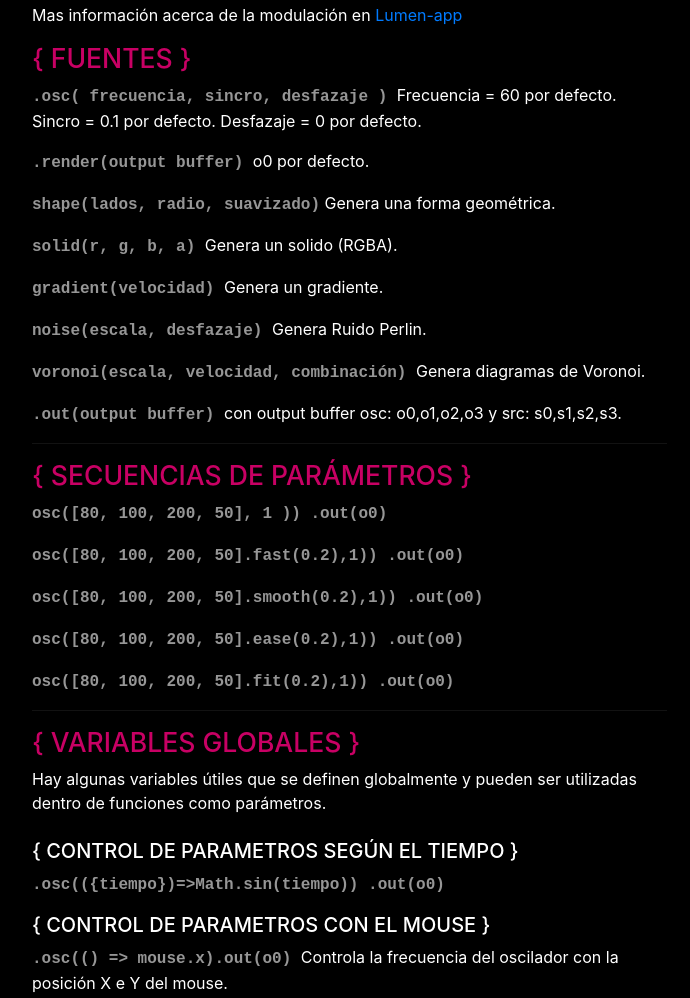
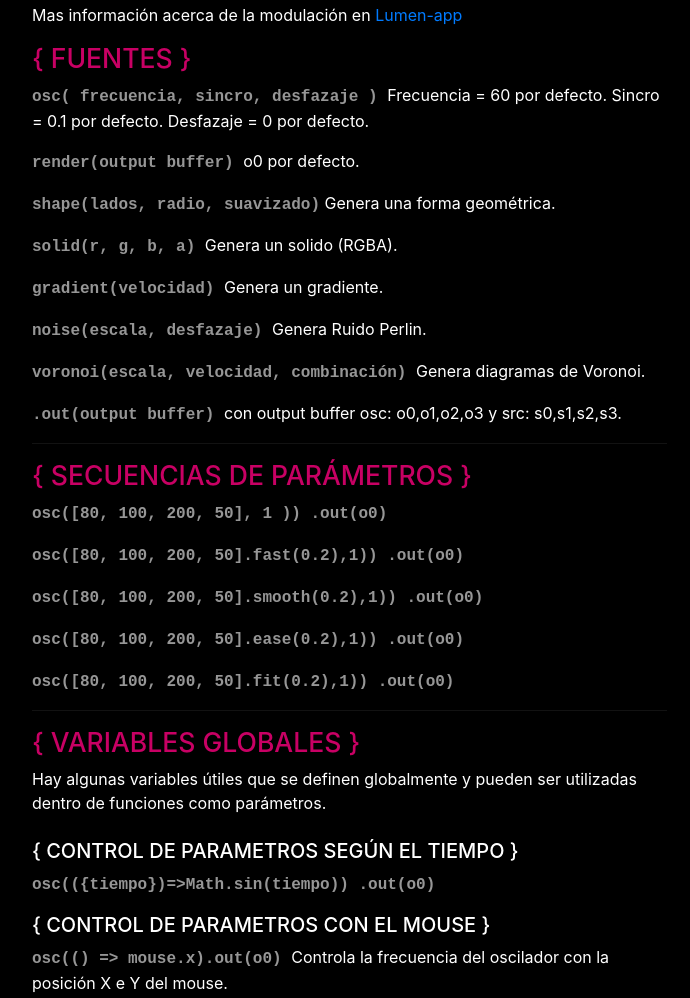
Before and after one commit to arielcontini/codex-hydra, a plain HTML site: page index.html in a window 1280 px wide. Shown: the part 5984-6982 px from the top of the page, without its empty margins (243-933 px from the left). Drawn offline with nearby package versions, Linux system fonts and the light colour scheme.

Commit message:
Update index.html

```diff
--- a/index.html
+++ b/index.html
@@ -458,7 +458,7 @@ umbral igual a 0.5 por defecto. tolerancia igual a 0.4 por defecto.
 <h2>{ FUENTES }</h2>
 <p>
 <strong class="script">
-.osc( frecuencia, sincro, desfazaje )
+osc( frecuencia, sincro, desfazaje )
 </strong>
 Frecuencia = 60 por defecto.
 Sincro = 0.1 por defecto.
@@ -467,7 +467,7 @@ Desfazaje = 0 por defecto.
 
 <p>
 <strong class="script">
-.render(output buffer)
+render(output buffer)
 </strong>
 o0 por defecto.
 </p>
@@ -551,14 +551,14 @@ dentro  de funciones como parámetros.
 { CONTROL DE PARAMETROS SEGÚN EL TIEMPO }</h5>
 <p>
 <strong class="script">
-.osc(({tiempo})=>Math.sin(tiempo))
+osc(({tiempo})=>Math.sin(tiempo))
 .out(o0)
 </strong>
 </p>
 <h5>{ CONTROL DE PARAMETROS CON EL MOUSE }</h5>
 <p>
 <strong class="script">
-.osc(() => mouse.x).out(o0)
+osc(() => mouse.x).out(o0)
 </strong>
 Controla la frecuencia del oscilador con la posición
 X e Y del mouse.
```
